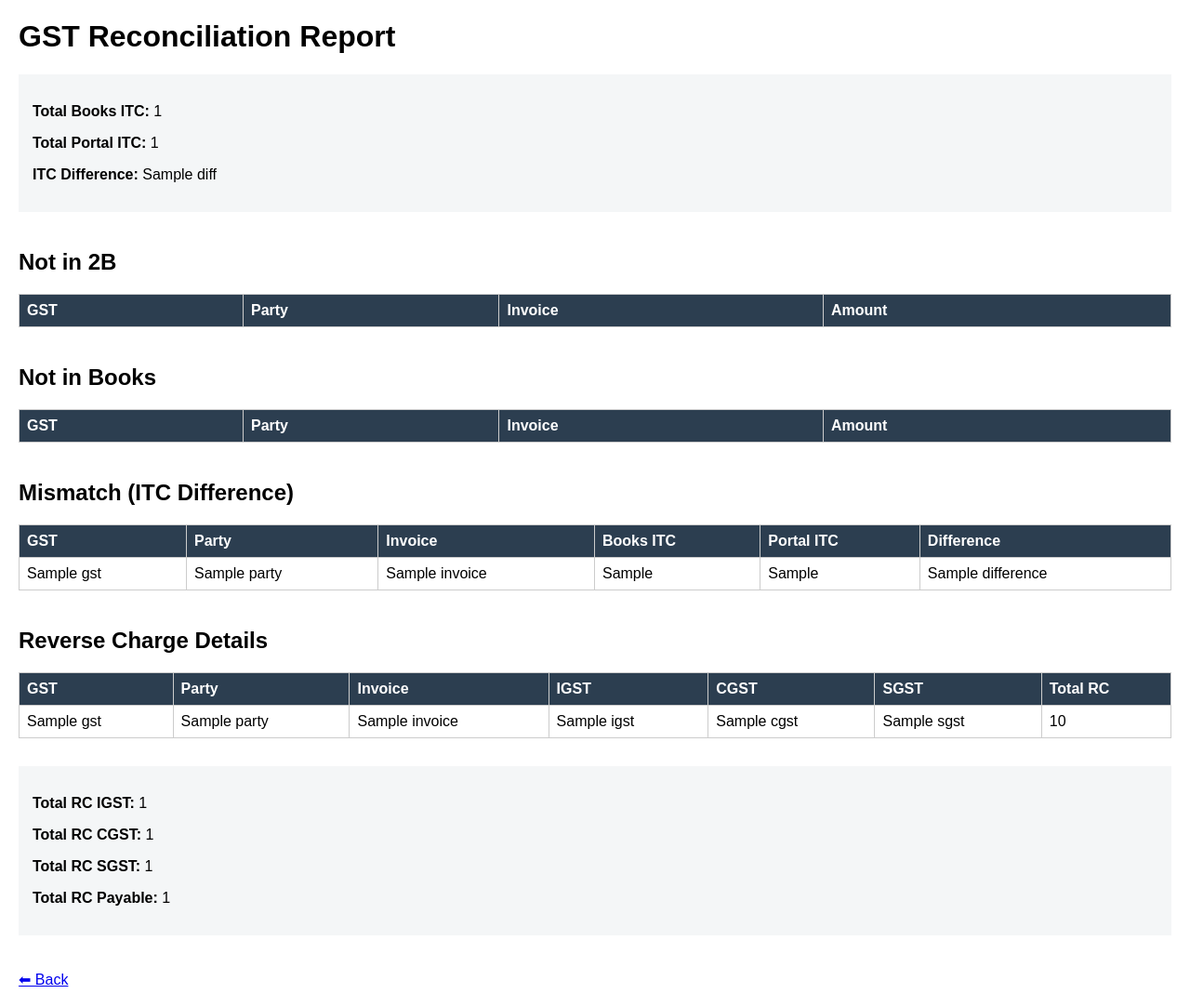
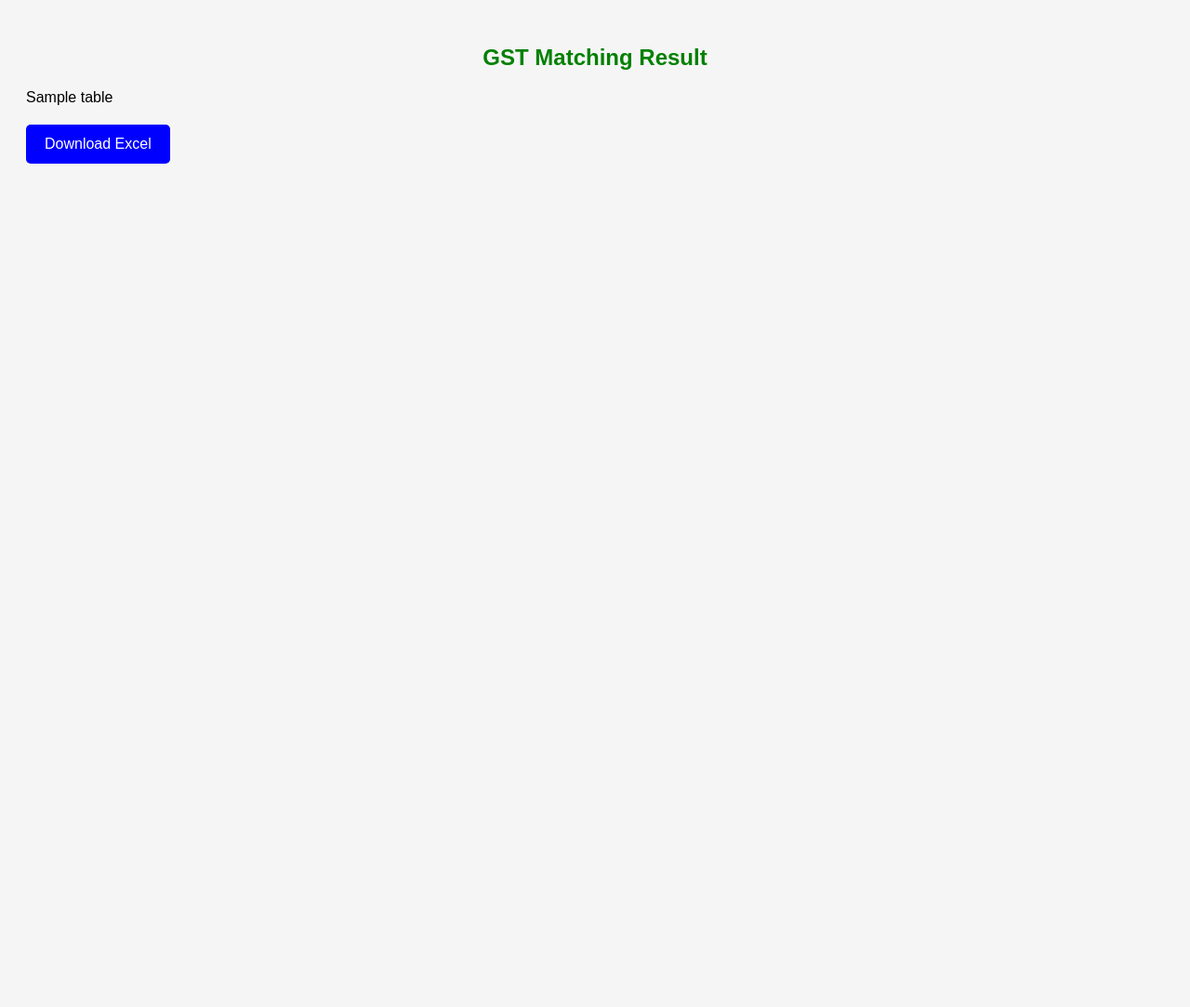
Before and after one commit to munnaregar55-svg/GST-MATCHING-, a Flask app: template templates/result.html in a window 1280 px wide. Shown: the whole page at 93% size. After the commit the page ends 176 px from the top, so only its background shows below. Run offline with Flask 3, Linux system fonts and the light colour scheme; the template is opened without the code that fills it: most values are stand-ins (such as "Sample title", 1, 10 or a date in 2020); lists and menus that the app fills with data are empty.

Commit message:
Update result.html

```diff
--- a/templates/result.html
+++ b/templates/result.html
@@ -1,120 +1,68 @@
 <!DOCTYPE html>
 <html>
 <head>
-    <title>GST Recon Report</title>
+
+    <title>GST Result</title>
+
     <style>
-        body { font-family: Arial; margin: 20px; }
-        table { width: 100%; border-collapse: collapse; margin-bottom: 30px; }
-        th, td { padding: 8px; border: 1px solid #ccc; text-align: left; }
-        th { background-color: #2c3e50; color: white; }
-        h2 { margin-top: 40px; }
-        .summary { background: #f4f6f7; padding: 15px; margin-bottom: 20px; }
+
+        body{
+            font-family: Arial;
+            background:#f5f5f5;
+            padding:20px;
+        }
+
+        h2{
+            text-align:center;
+            color:green;
+        }
+
+        table{
+            border-collapse:collapse;
+            width:100%;
+            background:white;
+        }
+
+        table, th, td{
+            border:1px solid #999;
+        }
+
+        th{
+            background:green;
+            color:white;
+            padding:10px;
+        }
+
+        td{
+            padding:8px;
+            text-align:center;
+        }
+
+        .btn{
+            display:inline-block;
+            margin-top:20px;
+            padding:12px 20px;
+            background:blue;
+            color:white;
+            text-decoration:none;
+            border-radius:5px;
+        }
+
     </style>
+
 </head>
+
 <body>
 
-<h1>GST Reconciliation Report</h1>
+    <h2>GST Matching Result</h2>
 
-<div class="summary">
-    <p><strong>Total Books ITC:</strong> {{ total_books_itc }}</p>
-    <p><strong>Total Portal ITC:</strong> {{ total_portal_itc }}</p>
-    <p><strong>ITC Difference:</strong> {{ diff }}</p>
-</div>
+    {{ table|safe }}
 
-<h2>Not in 2B</h2>
-<table>
-<tr>
-    <th>GST</th>
-    <th>Party</th>
-    <th>Invoice</th>
-    <th>Amount</th>
-</tr>
-{% for row in not_in_2b %}
-<tr>
-    <td>{{ row.gst }}</td>
-    <td>{{ row.party }}</td>
-    <td>{{ row.invoice }}</td>
-    <td>{{ row.amount }}</td>
-</tr>
-{% endfor %}
-</table>
+    <br>
 
-
-<h2>Not in Books</h2>
-<table>
-<tr>
-    <th>GST</th>
-    <th>Party</th>
-    <th>Invoice</th>
-    <th>Amount</th>
-</tr>
-{% for row in not_in_books %}
-<tr>
-    <td>{{ row.gst }}</td>
-    <td>{{ row.party }}</td>
-    <td>{{ row.invoice }}</td>
-    <td>{{ row.amount }}</td>
-</tr>
-{% endfor %}
-</table>
-
-
-<h2>Mismatch (ITC Difference)</h2>
-<table>
-<tr>
-    <th>GST</th>
-    <th>Party</th>
-    <th>Invoice</th>
-    <th>Books ITC</th>
-    <th>Portal ITC</th>
-    <th>Difference</th>
-</tr>
-{% for row in mismatch %}
-<tr>
-    <td>{{ row.gst }}</td>
-    <td>{{ row.party }}</td>
-    <td>{{ row.invoice }}</td>
-    <td>{{ row.books_itc }}</td>
-    <td>{{ row.portal_itc }}</td>
-    <td>{{ row.difference }}</td>
-</tr>
-{% endfor %}
-</table>
-
-
-<h2>Reverse Charge Details</h2>
-<table>
-<tr>
-    <th>GST</th>
-    <th>Party</th>
-    <th>Invoice</th>
-    <th>IGST</th>
-    <th>CGST</th>
-    <th>SGST</th>
-    <th>Total RC</th>
-</tr>
-{% for row in rc_data %}
-<tr>
-    <td>{{ row.gst }}</td>
-    <td>{{ row.party }}</td>
-    <td>{{ row.invoice }}</td>
-    <td>{{ row.igst }}</td>
-    <td>{{ row.cgst }}</td>
-    <td>{{ row.sgst }}</td>
-    <td>{{ row.total }}</td>
-</tr>
-{% endfor %}
-</table>
-
-<div class="summary">
-    <p><strong>Total RC IGST:</strong> {{ total_rc_igst }}</p>
-    <p><strong>Total RC CGST:</strong> {{ total_rc_cgst }}</p>
-    <p><strong>Total RC SGST:</strong> {{ total_rc_sgst }}</p>
-    <p><strong>Total RC Payable:</strong> {{ total_rc }}</p>
-</div>
-
-<br>
-<a href="/">⬅ Back</a>
+    <a href="/download" class="btn">
+        Download Excel
+    </a>
 
 </body>
 </html>
```
